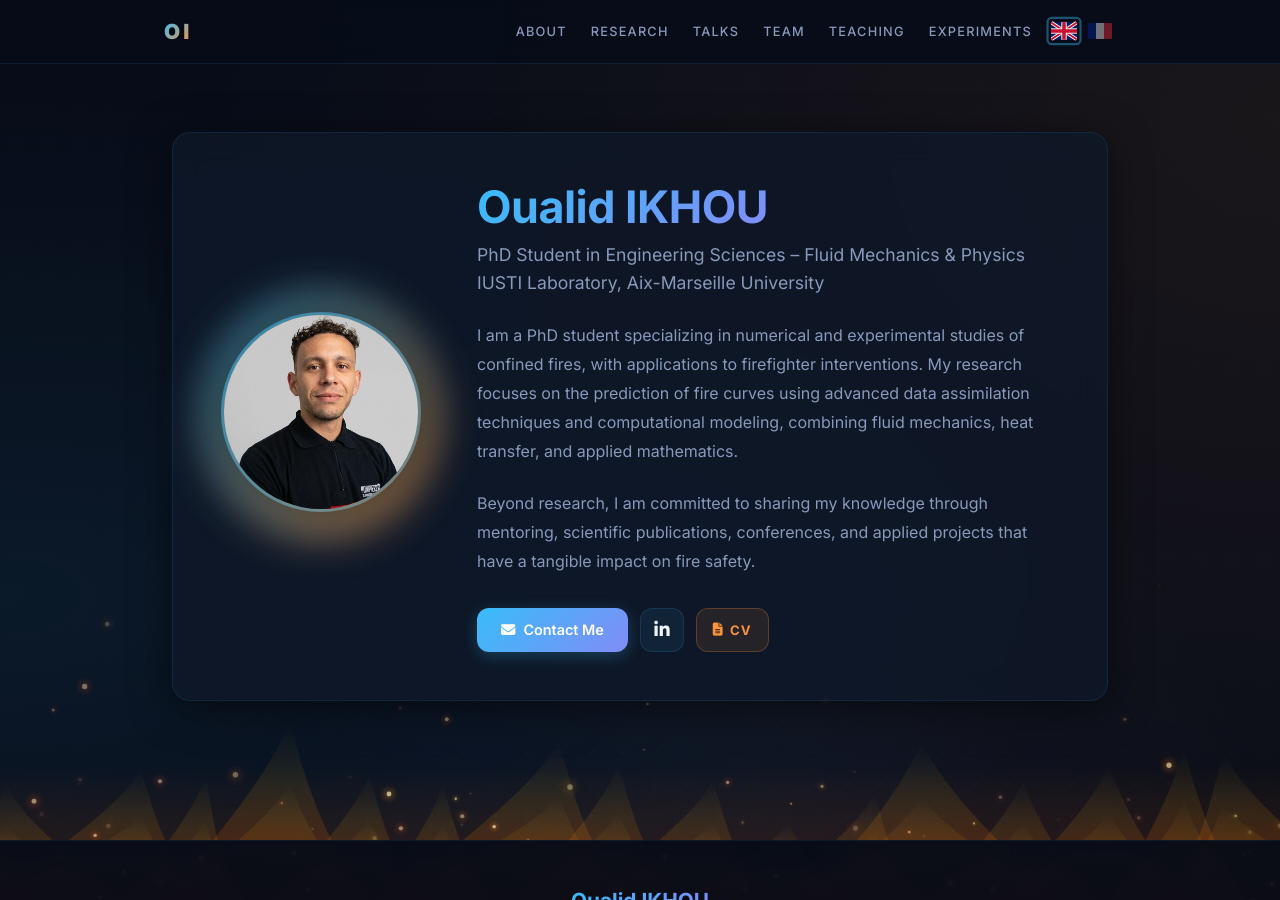
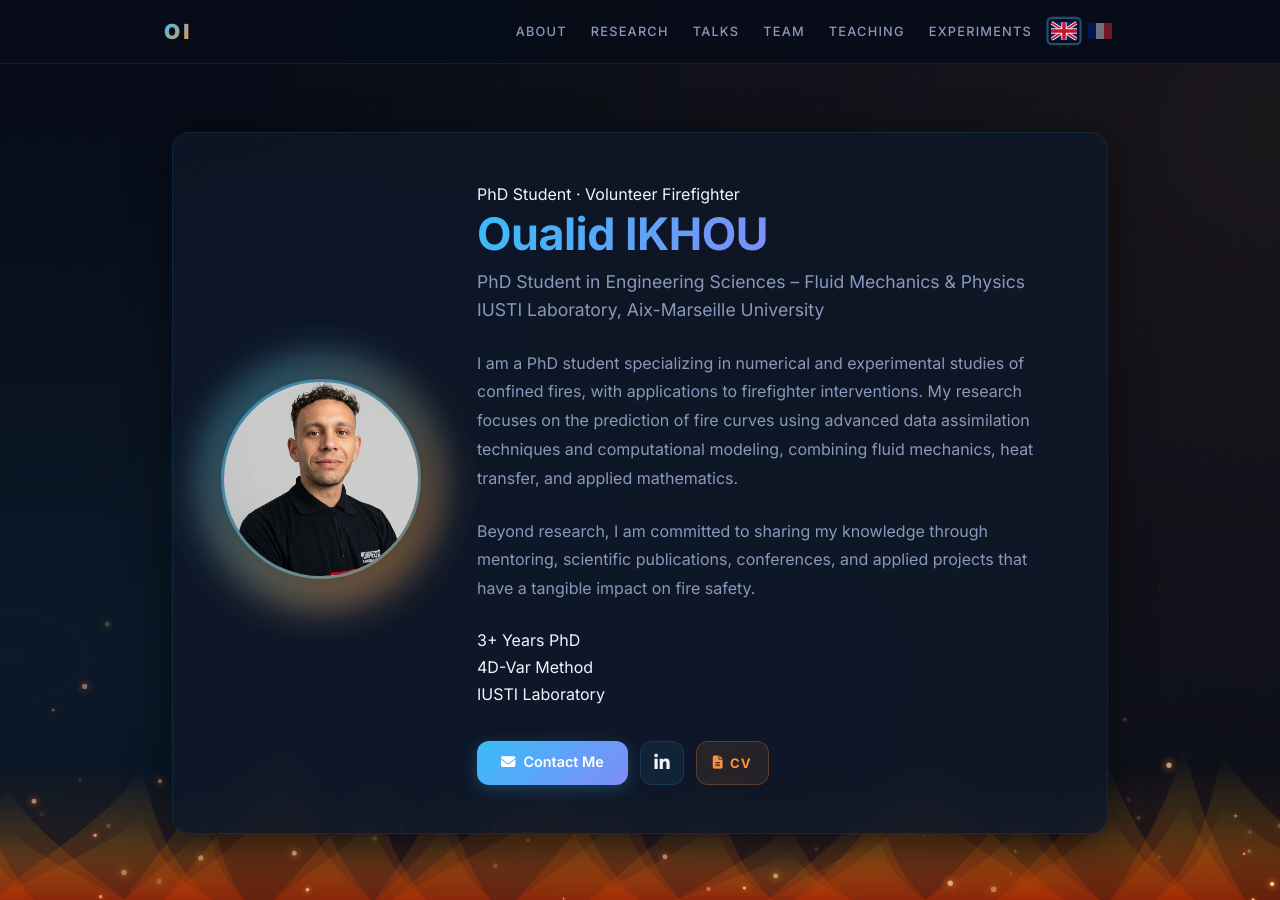
Before and after one commit to oualidikhou/oualidikhou.github.io, a Jekyll site: the page built from index.md, in a window 1280 px wide and 900 px high. Built offline with Jekyll 4.4.1, drawn with Linux system fonts in a browser that asks for light colours.

Commit message:
Add files via upload

```diff
--- a/_layouts/default.html
+++ b/_layouts/default.html
@@ -67,23 +67,81 @@
   </button>
 
   <footer>
-    <div style="margin-bottom:1.5rem;">
-      <h3 class="gradient-text" style="font-size:1.3rem; margin-bottom:0.5rem;">Oualid IKHOU</h3>
-      <p data-i18n="footer.affiliation">PhD Student in Engineering Sciences – Fluid Mechanics and Physics<br/>Aix-Marseille University<br/>IUSTI Laboratory</p>
-      <p style="margin-top:0.5rem;"><i class="fa-solid fa-location-dot" style="margin-right:8px; color:var(--accent-sky);"></i><span data-i18n="footer.location">Aix-Marseille University, Marseille, France</span></p>
+    <div style="max-width:var(--max-width); margin:0 auto;">
+      <div style="margin-bottom:1.2rem;">
+        <h3 class="gradient-text" style="font-size:1.4rem; margin-bottom:0.4rem; letter-spacing:-0.5px;">Oualid IKHOU</h3>
+        <p data-i18n="footer.affiliation" style="line-height:1.8;">PhD Student in Engineering Sciences – Fluid Mechanics and Physics<br/>Aix-Marseille University<br/>IUSTI Laboratory</p>
+        <p style="margin-top:0.6rem;">
+          <i class="fa-solid fa-location-dot" style="margin-right:8px; color:var(--accent-sky);"></i>
+          <span data-i18n="footer.location">Aix-Marseille University, Marseille, France</span>
+        </p>
+      </div>
+
+      <div style="display:flex; justify-content:center; gap:1rem; margin-bottom:1.5rem; flex-wrap:wrap;">
+        <a href="mailto:oualid.ikhou@univ-amu.fr" class="social-icon" title="Email" style="color:var(--text-primary);">
+          <i class="fa fa-envelope"></i>
+        </a>
+        <a href="https://www.linkedin.com/in/oualid-ikhou-b40a1918a/" target="_blank" class="social-icon" title="LinkedIn" style="color:var(--text-primary);">
+          <i class="fa-brands fa-linkedin-in"></i>
+        </a>
+      </div>
+
+      <div class="footer-divider"></div>
+      <div class="copyright" data-i18n="footer.copy">© 2026 Oualid IKHOU — Built with passion</div>
     </div>
-    <div style="margin-bottom:1.5rem;">
-      <a href="mailto:oualid.ikhou@univ-amu.fr">
-        <i class="fa fa-envelope" style="margin-right:6px;"></i><span data-i18n="footer.contact">Contact me via email</span>
-      </a>
-    </div>
-    <div class="copyright" data-i18n="footer.copy">© 2026 Oualid IKHOU — Built with passion &amp; love </div>
   </footer>
 
   <!-- i18n -->
   <script src="{{ site.baseurl }}/assets/js/i18n.js"></script>
 
+  <!-- Scroll reveal -->
   <script>
+    (function () {
+      const observer = new IntersectionObserver(
+        (entries) => {
+          entries.forEach(entry => {
+            if (entry.isIntersecting) {
+              entry.target.classList.add('revealed');
+              observer.unobserve(entry.target);
+            }
+          });
+        },
+        { threshold: 0.12, rootMargin: '0px 0px -40px 0px' }
+      );
+
+      function initReveal() {
+        document.querySelectorAll('[data-reveal], [data-reveal-group]').forEach(el => {
+          observer.observe(el);
+        });
+        // Auto-tag all sections and pub-cards not already tagged
+        document.querySelectorAll('section, .pub-card, .experiment-card').forEach(el => {
+          if (!el.hasAttribute('data-reveal')) {
+            el.setAttribute('data-reveal', '');
+            observer.observe(el);
+          }
+        });
+      }
+
+      if (document.readyState === 'loading') {
+        document.addEventListener('DOMContentLoaded', initReveal);
+      } else {
+        initReveal();
+      }
+    })();
+  </script>
+
+  <script>
+    // Active nav link
+    (function () {
+      const path = window.location.pathname.replace(/\/$/, '').replace(/\.html$/, '') || '/';
+      document.querySelectorAll('#nav-menu a').forEach(link => {
+        const href = link.getAttribute('href').replace(/\.html$/, '').replace(/\/$/, '') || '/';
+        if (path.endsWith(href) && href !== '') {
+          link.classList.add('active');
+        }
+      });
+    })();
+
     // Hamburger
     const hamburger = document.getElementById('nav-hamburger');
     const navMenu   = document.getElementById('nav-menu');
--- a/index.md
+++ b/index.md
@@ -10,6 +10,7 @@
     </div>
 
     <div class="hero-content">
+      <div class="role-badge" data-i18n="hero.badge">PhD Student · Volunteer Firefighter</div>
       <h1 class="hero-title"><span class="gradient-text">Oualid IKHOU</span></h1>
       <h2 class="hero-subtitle" data-i18n="hero.subtitle">
         PhD Student in Engineering Sciences – Fluid Mechanics &amp; Physics<br/>
@@ -28,6 +29,21 @@
         to scientific publications. Beyond research, I aim to share insights through talks,
         open-source software, and applied projects that enhance fire safety and emergency response.
       </p>
+
+      <div class="hero-stats" data-reveal-group>
+        <div class="hero-stat">
+          <span class="hero-stat-value">3+</span>
+          <span class="hero-stat-label" data-i18n="hero.stat.years">Years PhD</span>
+        </div>
+        <div class="hero-stat">
+          <span class="hero-stat-value">4D-Var</span>
+          <span class="hero-stat-label" data-i18n="hero.stat.method">Method</span>
+        </div>
+        <div class="hero-stat">
+          <span class="hero-stat-value">IUSTI</span>
+          <span class="hero-stat-label" data-i18n="hero.stat.lab">Laboratory</span>
+        </div>
+      </div>
 
       <div class="social-links">
         <a href="mailto:oualid.ikhou@univ-amu.fr" class="contact-btn">
```
